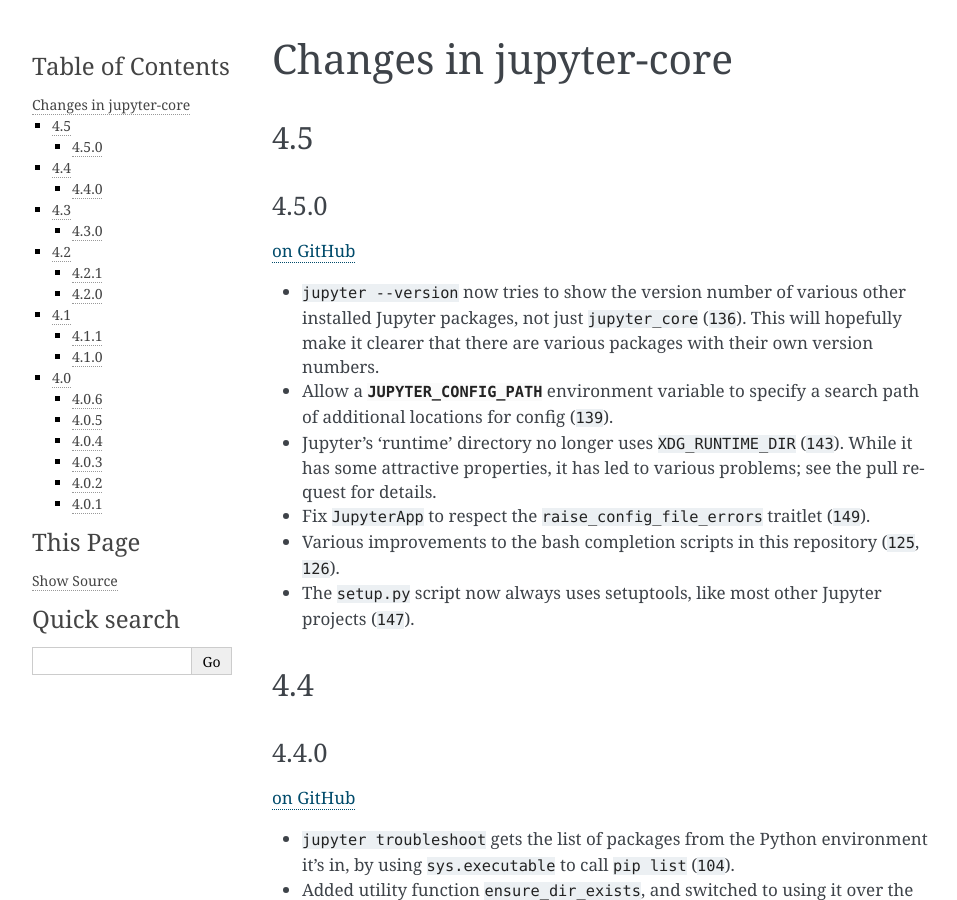
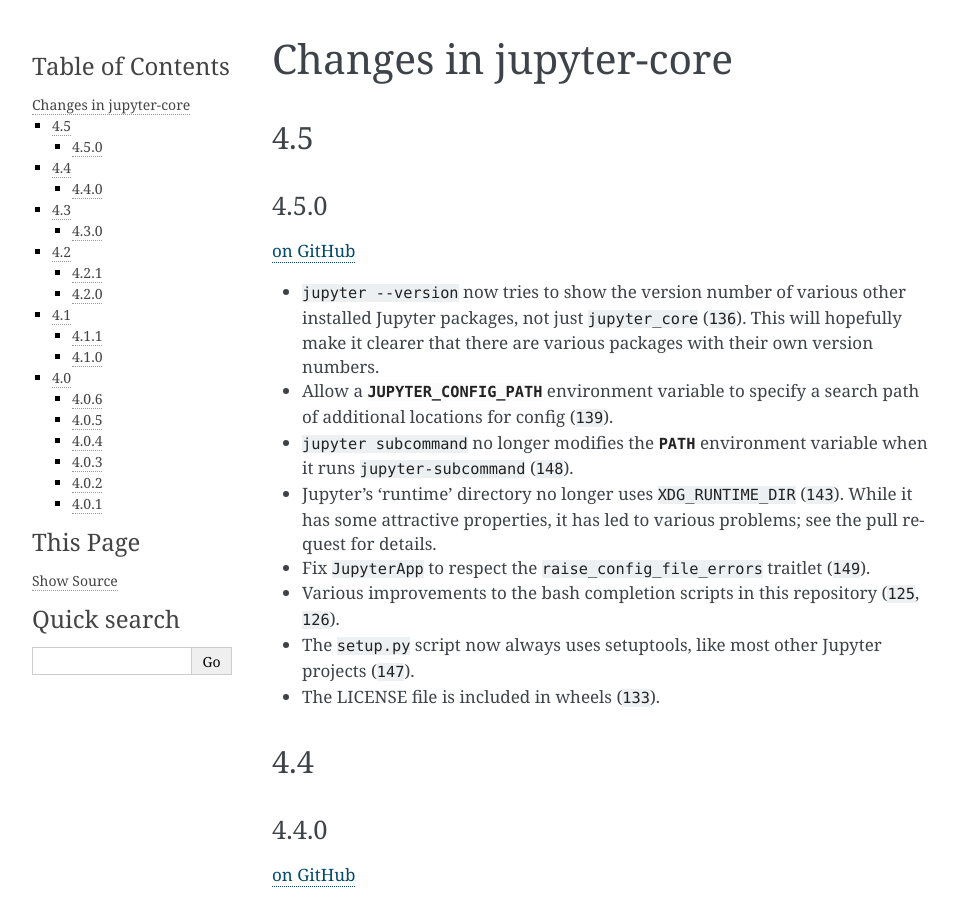
Before and after one commit to jupyter/jupyter_core, a Sphinx documentation site: the page built from docs/changelog.rst, in a window 1280 px wide and 900 px high. Shown: the whole window, without its empty margins (148-1105 px from the left). Built offline with Sphinx 7.4.7, drawn with Linux system fonts in a browser that asks for light colours; cross-references to code outside the pages are shown as plain code.

Commit message:
Update changelog for 4.5.0

```diff
--- a/docs/changelog.rst
+++ b/docs/changelog.rst
@@ -16,6 +16,8 @@
   their own version numbers.
 - Allow a :envvar:`JUPYTER_CONFIG_PATH` environment variable to specify a
   search path of additional locations for config (:ghpull:`139`).
+- ``jupyter subcommand`` no longer modifies the :envvar:`PATH` environment
+  variable when it runs ``jupyter-subcommand`` (:ghpull:`148`).
 - Jupyter's 'runtime' directory no longer uses ``XDG_RUNTIME_DIR``
   (:ghpull:`143`). While it has some attractive properties, it has led to
   various problems; see the pull request for details.
@@ -25,6 +27,7 @@
   (:ghpull:`125`, :ghpull:`126`).
 - The ``setup.py`` script now always uses setuptools, like most other Jupyter
   projects (:ghpull:`147`).
+- The LICENSE file is included in wheels (:ghpull:`133`).
 
 4.4
 ---
```
